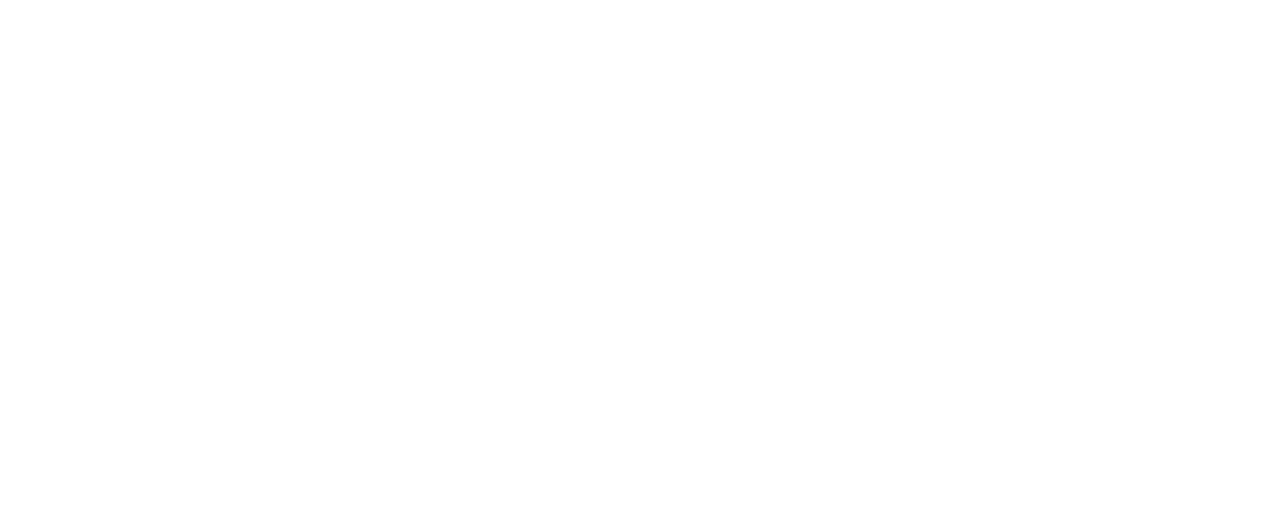
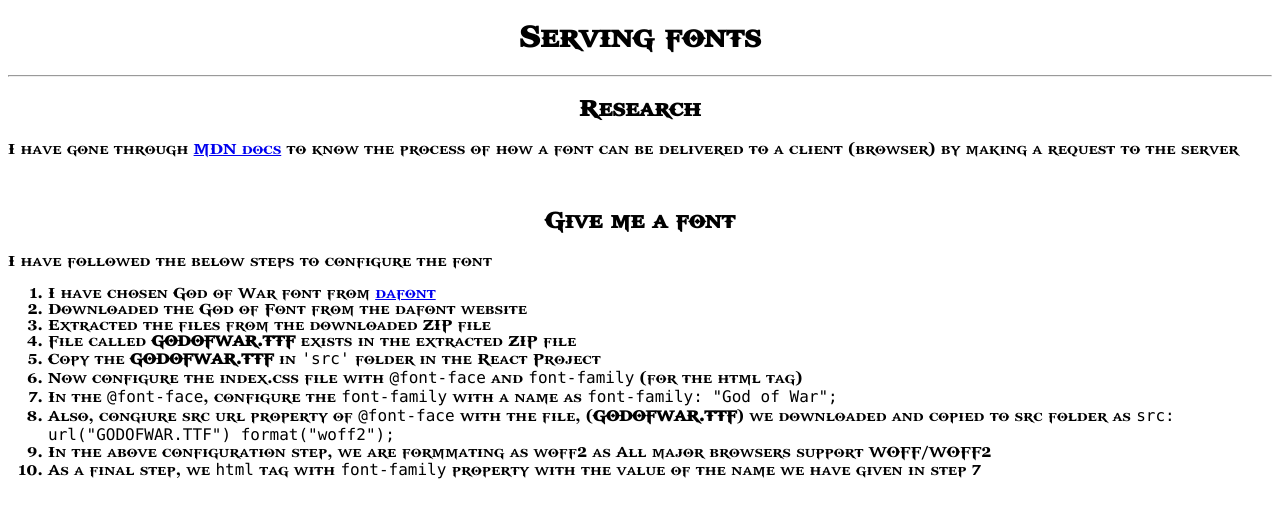
Before and after one commit to Manoj-Kumar-Allam/my-first-static-web-app, a React (Create React App) app: page /itc505/homework/3 in a window 1280 px wide. Before the commit this address had no page. Shown: the top 518 px of the page. Built offline with nearby package versions, Linux system fonts and the light colour scheme.

Commit message:
added code for fonts

```diff
--- a/src/RoutesTree.js
+++ b/src/RoutesTree.js
@@ -1,12 +1,12 @@
 import React from 'react';
 import { BrowserRouter as Router, Route, Routes } from 'react-router-dom';
-import Home from './components/Home';
+import Font from './components/Font';
 
 const RoutesTree = () => {
   return (
     <Router>
       <Routes>
-        <Route path="/itc505/homework/2" element={<Home />} />
+        <Route path="/itc505/homework/3" element={<Font />} />
       </Routes>
     </Router>
   );
--- /dev/null
+++ b/src/components/Font.css
@@ -0,0 +1,3 @@
+h1, h2 {
+    text-align: center;
+}
--- /dev/null
+++ b/src/components/Font.js
@@ -0,0 +1,34 @@
+import './Font.css'
+
+const Font = () => {
+    return (
+        <div>
+            <h1>Serving fonts</h1>
+            <hr />
+            <section>
+                <h2>Research</h2>
+                <p>I have gone through <a href="https://developer.mozilla.org/en-US/docs/Learn/CSS/Styling_text/Web_fonts#generating_the_required_code">MDN docs</a> to know the process of how a font can be delivered to a client (browser) by making a request to the server</p>
+            </section>
+            <section>
+                <br />
+                <h2>Give me a font</h2>
+                <p>I have followed the below steps to configure the font</p>
+                <ol>
+                    <li>I have chosen God of War font from <a href='https://www.dafont.com/theme.php?cat=402'>dafont</a></li>
+                    <li>Downloaded the God of Font from the dafont website</li>
+                    <li>Extracted the files from the downloaded ZIP file</li>
+                    <li>File called <b>GODOFWAR.TTF</b> exists in the extracted ZIP file</li>
+                    <li>Copy the <b>GODOFWAR.TTF</b> in <code>'src'</code> folder in the React Project</li>
+                    <li>Now configure the index.css file with <code>@font-face</code> and <code>font-family</code> (for the html tag)</li>
+                    <li>In the <code>@font-face</code>, configure the <code>font-family</code> with a name as <code>font-family: "God of War";</code></li>
+                    <li>Also, congiure src url property of <code>@font-face</code> with the file, (<b>GODOFWAR.TTF</b>) we downloaded and copied to src folder as <code>src: url("GODOFWAR.TTF") format("woff2");</code></li>
+                    <li>In the above configuration step, we are formmating as woff2 as All major browsers support WOFF/WOFF2</li>
+                    <li>As a final step, we <code>html</code> tag with <code>font-family</code> property with the value of the name we have given in step 7 </li>
+
+                </ol>
+            </section>
+        </div>
+    );
+}
+
+export default Font;
--- a/src/index.css
+++ b/src/index.css
@@ -1,8 +1,13 @@
-body {
+@font-face {
+  font-family: "God of War";
+  src:
+    url("GODOFWAR.TTF") format("woff2");
+}
+
+
+html {
   margin: 0;
-  font-family: -apple-system, BlinkMacSystemFont, 'Segoe UI', 'Roboto', 'Oxygen',
-    'Ubuntu', 'Cantarell', 'Fira Sans', 'Droid Sans', 'Helvetica Neue',
-    sans-serif;
+  font-family: "God of War";
   -webkit-font-smoothing: antialiased;
   -moz-osx-font-smoothing: grayscale;
 }
```
Also changed, not shown: src/GODOFWAR.TTF (added).
